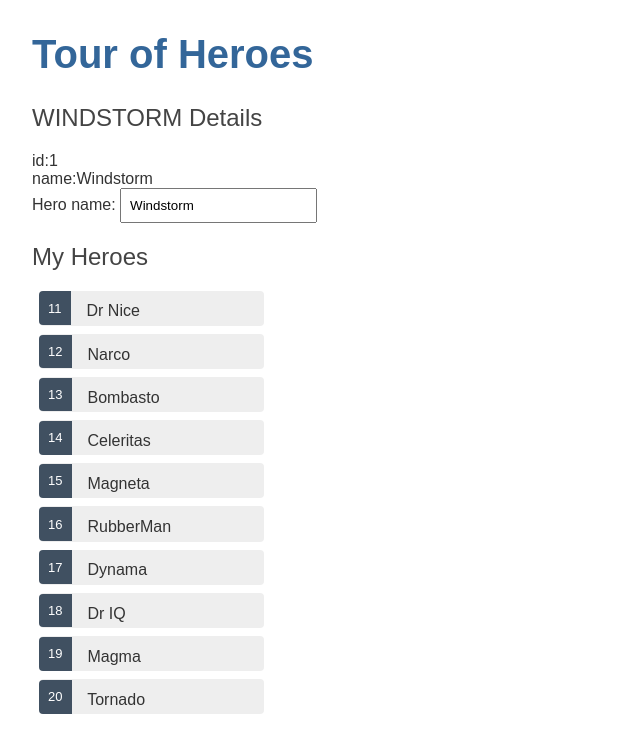
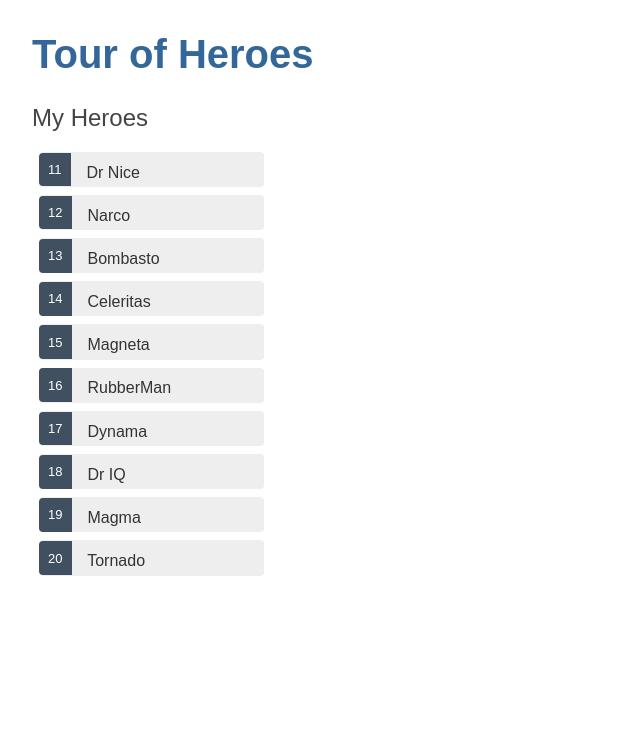
Before and after one commit to pablongo/tour-of-heroes-angular, an Angular app in the folder toh-angular/: page / in a window 1280 px wide. Shown: the top 752 px of the page, without its empty margins (0-640 px from the left). Built offline with nearby package versions, Linux system fonts and the light colour scheme.

Commit message:
Handle selectedHero rendering

```diff
--- a/toh-angular/src/app/heroes/heroes.component.html
+++ b/toh-angular/src/app/heroes/heroes.component.html
@@ -1,14 +1,16 @@
-<h2>{{hero.name | uppercase}} Details</h2>
-<div><span>id:</span>{{hero.id}}</div>
-<div><span>name:</span>{{hero.name}}</div>
-<div>
-    <label for="name">Hero name: </label>
-    <input id="name" [(ngModel)]="hero.name" placeholder="name">
+<div *ngIf="selectedHero">
+    <h2>{{selectedHero.name | uppercase}} Details</h2>
+    <div><span>id:</span>{{selectedHero.id}}</div>
+    <div><span>name:</span>{{selectedHero.name}}</div>
+    <div>
+        <label for="hero-name">Hero name: </label>
+        <input id="hero-name" [(ngModel)]="selectedHero.name" placeholder="name">
+    </div>
 </div>
 
 <h2>My Heroes</h2>
 <ul class="heroes">
-    <li *ngFor="let hero of heroes" (click)="onSelect(hero)">
+    <li *ngFor="let hero of heroes" (click)="onSelect(hero)" [class.selected]="hero === selectedHero">
         <span class="badge">
             {{hero.id}}
         </span>
```
